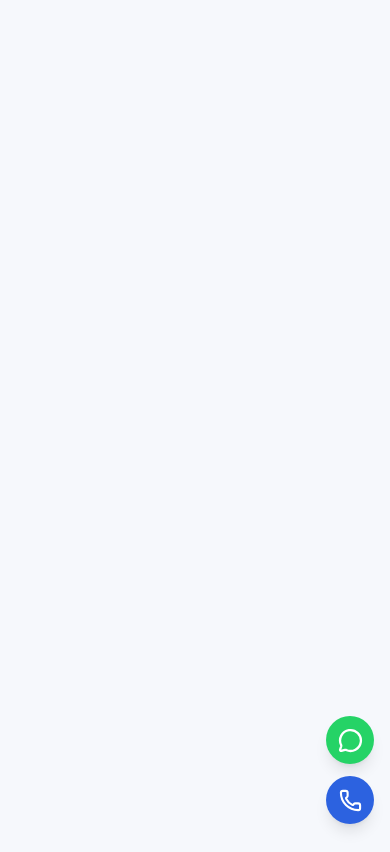
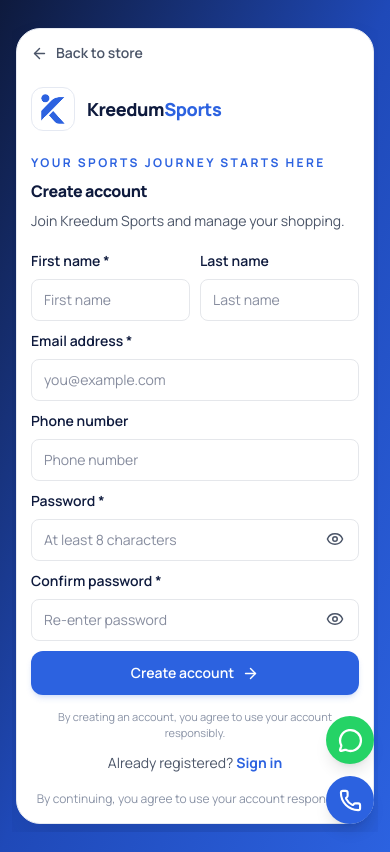
Before and after one commit to kreedum-web/kreedum_frontend, a React (Vite) app: page /register in a window 390 px wide. Built offline with nearby package versions, Linux system fonts and the light colour scheme.

Commit message:
ui: compact responsive registration page

```diff
--- a/src/layouts/AuthLayout.jsx
+++ b/src/layouts/AuthLayout.jsx
@@ -107,7 +107,7 @@ className="min-h-screen bg-gradient-to-br from-[#0E1A3D] via-[#1F49B8] to-[#2C62
 
         {/* Form panel */}
         <section className="flex min-w-0 items-center justify-center px-1 py-2 sm:px-8 sm:py-6 lg:bg-white lg:px-12 lg:py-10 xl:px-20">
-          <div className="w-full max-w-md rounded-3xl border border-[#E5E9F2] bg-white p-4 shadow-2xl shadow-[#0E1A3D]/20 sm:p-8 lg:rounded-none lg:border-0 lg:bg-transparent lg:p-0 lg:shadow-none">
+          <div className="w-full max-w-md rounded-3xl border border-[#E5E9F2] bg-white p-3.5 shadow-2xl shadow-[#0E1A3D]/20 sm:p-6 lg:rounded-none lg:border-0 lg:bg-transparent lg:p-0 lg:shadow-none">
             <Link
               to="/"
               className="mb-6 inline-flex items-center gap-2 text-sm font-semibold transition-colors hover:text-[#2C62E0] lg:mb-12"
--- a/src/pages/Register/RegisterPage.jsx
+++ b/src/pages/Register/RegisterPage.jsx
@@ -1,5 +1,263 @@
-function RegisterPage() {
-  // existing code
+
+import { useState } from "react";
+import { Link, useLocation, useNavigate } from "react-router-dom";
+import { Eye, EyeOff, ArrowRight } from "lucide-react";
+
+import AuthLayout from "@/layouts/AuthLayout";
+import { authService } from "@/api";
+import { useAuth } from "@/contexts/AuthContext";
+import { Button, Input } from "@/components/common";
+import { COLORS } from "@/config/theme";
+
+export default function RegisterPage() {
+  const navigate = useNavigate();
+  const location = useLocation();
+  const { login } = useAuth();
+
+  const [form, setForm] = useState({
+    firstName: "",
+    lastName: "",
+    email: "",
+    phone: "",
+    password: "",
+    confirmPassword: "",
+  });
+
+  const [showPassword, setShowPassword] = useState(false);
+  const [showConfirmPassword, setShowConfirmPassword] = useState(false);
+  const [loading, setLoading] = useState(false);
+  const [error, setError] = useState("");
+
+  function updateField(event) {
+    const { name, value } = event.target;
+    setForm((current) => ({ ...current, [name]: value }));
+  }
+
+  async function handleSubmit(event) {
+    event.preventDefault();
+    setError("");
+
+    if (
+      !form.firstName.trim() ||
+      !form.email.trim() ||
+      !form.password ||
+      !form.confirmPassword
+    ) {
+      setError("Please complete all required fields.");
+      return;
+    }
+
+    if (form.password.length < 8) {
+      setError("Your password must contain at least 8 characters.");
+      return;
+    }
+
+    if (form.password !== form.confirmPassword) {
+      setError("Passwords do not match.");
+      return;
+    }
+
+    try {
+      setLoading(true);
+
+      const response = await authService.register({
+        firstName: form.firstName.trim(),
+        lastName: form.lastName.trim(),
+        email: form.email.trim().toLowerCase(),
+        phone: form.phone.trim(),
+        password: form.password,
+      });
+
+      const result = response?.data?.data;
+      const token = result?.token;
+      const user = result?.user;
+
+      if (!token || !user) {
+        throw new Error(
+          "The server returned an unexpected registration response."
+        );
+      }
+
+      login(token, user);
+
+      const requestedPath = location.state?.from;
+      const destination =
+        typeof requestedPath === "string" &&
+        requestedPath.startsWith("/") &&
+        !requestedPath.startsWith("//")
+          ? requestedPath
+          : "/";
+
+      navigate(destination, { replace: true });
+    } catch (err) {
+      setError(
+        err?.response?.data?.message ||
+          err?.message ||
+          "Unable to create your account. Please try again."
+      );
+    } finally {
+      setLoading(false);
+    }
+  }
+
+  const fieldProps = {
+    onChange: updateField,
+    disabled: loading,
+  };
+
+  return (
+    <AuthLayout
+      title="Create account"
+      subtitle="Join Kreedum Sports and manage your shopping."
+    >
+      <form
+        onSubmit={handleSubmit}
+        className="space-y-2.5"
+        noValidate
+      >
+        {/* Name fields */}
+        <div className="grid grid-cols-2 gap-2.5">
+          <Input
+            label="First name *"
+            name="firstName"
+            autoComplete="given-name"
+            placeholder="First name"
+            value={form.firstName}
+            required
+            {...fieldProps}
+          />
+
+          <Input
+            label="Last name"
+            name="lastName"
+            autoComplete="family-name"
+            placeholder="Last name"
+            value={form.lastName}
+            {...fieldProps}
+          />
+        </div>
+
+        <Input
+          label="Email address *"
+          name="email"
+          type="email"
+          autoComplete="email"
+          inputMode="email"
+          placeholder="you@example.com"
+          value={form.email}
+          required
+          {...fieldProps}
+        />
+
+        <Input
+          label="Phone number"
+          name="phone"
+          type="tel"
+          autoComplete="tel"
+          inputMode="tel"
+          placeholder="Phone number"
+          value={form.phone}
+          {...fieldProps}
+        />
+
+        {/* Password */}
+        <div className="relative">
+          <Input
+            label="Password *"
+            name="password"
+            type={showPassword ? "text" : "password"}
+            autoComplete="new-password"
+            placeholder="At least 8 characters"
+            value={form.password}
+            required
+            className="pr-11"
+            {...fieldProps}
+          />
+
+          <button
+            type="button"
+            onClick={() => setShowPassword((value) => !value)}
+            aria-label={showPassword ? "Hide password" : "Show password"}
+            aria-pressed={showPassword}
+            disabled={loading}
+            className="absolute right-1.5 top-[30px] flex h-9 w-9 items-center justify-center rounded-lg hover:bg-[#EAF0FF]"
+            style={{ color: COLORS.slate }}
+          >
+            {showPassword ? <EyeOff size={18} /> : <Eye size={18} />}
+          </button>
+        </div>
+
+        <div className="relative">
+          <Input
+            label="Confirm password *"
+            name="confirmPassword"
+            type={showConfirmPassword ? "text" : "password"}
+            autoComplete="new-password"
+            placeholder="Re-enter password"
+            value={form.confirmPassword}
+            required
+            className="pr-11"
+            {...fieldProps}
+          />
+
+          <button
+            type="button"
+            onClick={() => setShowConfirmPassword((value) => !value)}
+            aria-label={
+              showConfirmPassword ? "Hide password" : "Show password"
+            }
+            aria-pressed={showConfirmPassword}
+            disabled={loading}
+            className="absolute right-1.5 top-[30px] flex h-9 w-9 items-center justify-center rounded-lg hover:bg-[#EAF0FF]"
+            style={{ color: COLORS.slate }}
+          >
+            {showConfirmPassword ? (
+              <EyeOff size={18} />
+            ) : (
+              <Eye size={18} />
+            )}
+          </button>
+        </div>
+
+        {error && (
+          <div
+            role="alert"
+            className="rounded-lg border border-red-100 bg-red-50 px-3 py-2 text-xs leading-4 text-red-700"
+          >
+            {error}
+          </div>
+        )}
+
+        <Button
+          type="submit"
+          variant="primary"
+          size="md"
+          fullWidth
+          loading={loading}
+          className="min-h-11 rounded-xl shadow-md shadow-[#2C62E0]/15 hover:brightness-105"
+        >
+          {loading ? "Creating account..." : "Create account"}
+          {!loading && <ArrowRight size={17} />}
+        </Button>
+
+        <p className="pt-1 text-center text-[11px] leading-4" style={{ color: COLORS.slateLight }}>
+          By creating an account, you agree to use your account responsibly.
+        </p>
+      </form>
+
+      <div
+        className="mt-3 text-center text-sm"
+        style={{ color: COLORS.slate }}
+      >
+        Already registered?{" "}
+        <Link
+          to="/login"
+          className="font-bold hover:underline"
+          style={{ color: COLORS.blue }}
+        >
+          Sign in
+        </Link>
+      </div>
+    </AuthLayout>
+  );
 }
-
-export default RegisterPage;
```
